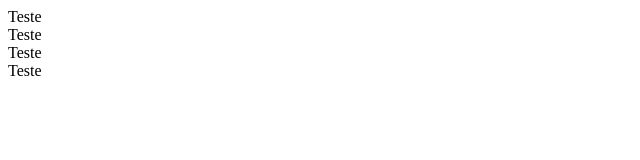
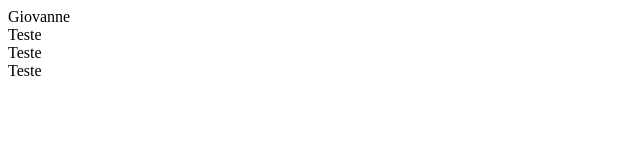
Before and after one commit to GiovanneIM/Series, a plain HTML site: page index.html in a window 1280 px wide. Shown: the full height of the page, 0-640 px from the left. Drawn offline with Linux system fonts and the light colour scheme.

Commit message:
criação

```diff
--- a/index.html
+++ b/index.html
@@ -6,7 +6,7 @@
     <title>Document</title>
 </head>
 <body>
-    <div>Teste</div>
+    <div>Giovanne</div>
     <div>Teste</div>
     <div>Teste</div>
     <div>Teste</div>
```
